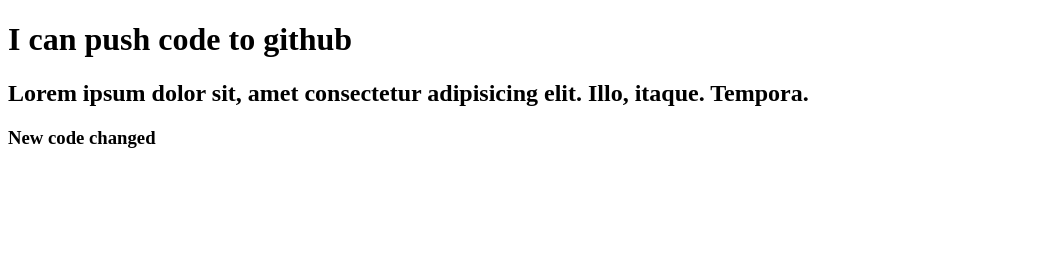
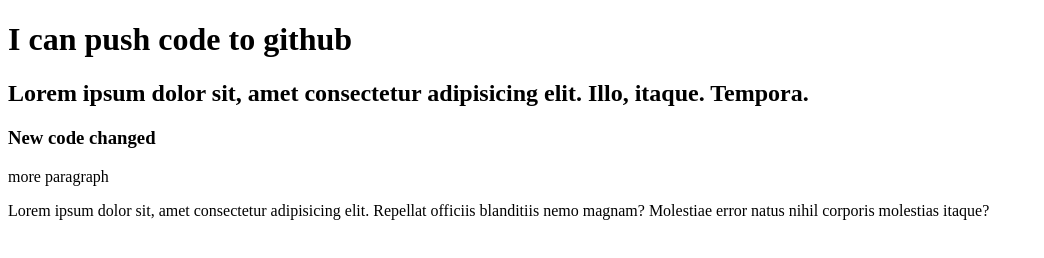
Before and after one commit to shakirniloy/my-first-repo, a plain HTML site: page index.html in a window 1280 px wide. Shown: the whole page, without its empty margins (0-1044 px from the left). Drawn offline with Linux system fonts and the light colour scheme.

Commit message:
added paragraph

```diff
--- a/index.html
+++ b/index.html
@@ -10,5 +10,8 @@
     <h1>I can push code to github</h1>
     <h2>Lorem ipsum dolor sit, amet consectetur adipisicing elit. Illo, itaque. Tempora.</h2>
     <h3>New code changed</h3>
+
+    <p>more paragraph</p>
+    <p>Lorem ipsum dolor sit, amet consectetur adipisicing elit. Repellat officiis blanditiis nemo magnam? Molestiae error natus nihil corporis molestias itaque?</p>
 </body>
 </html>
```
